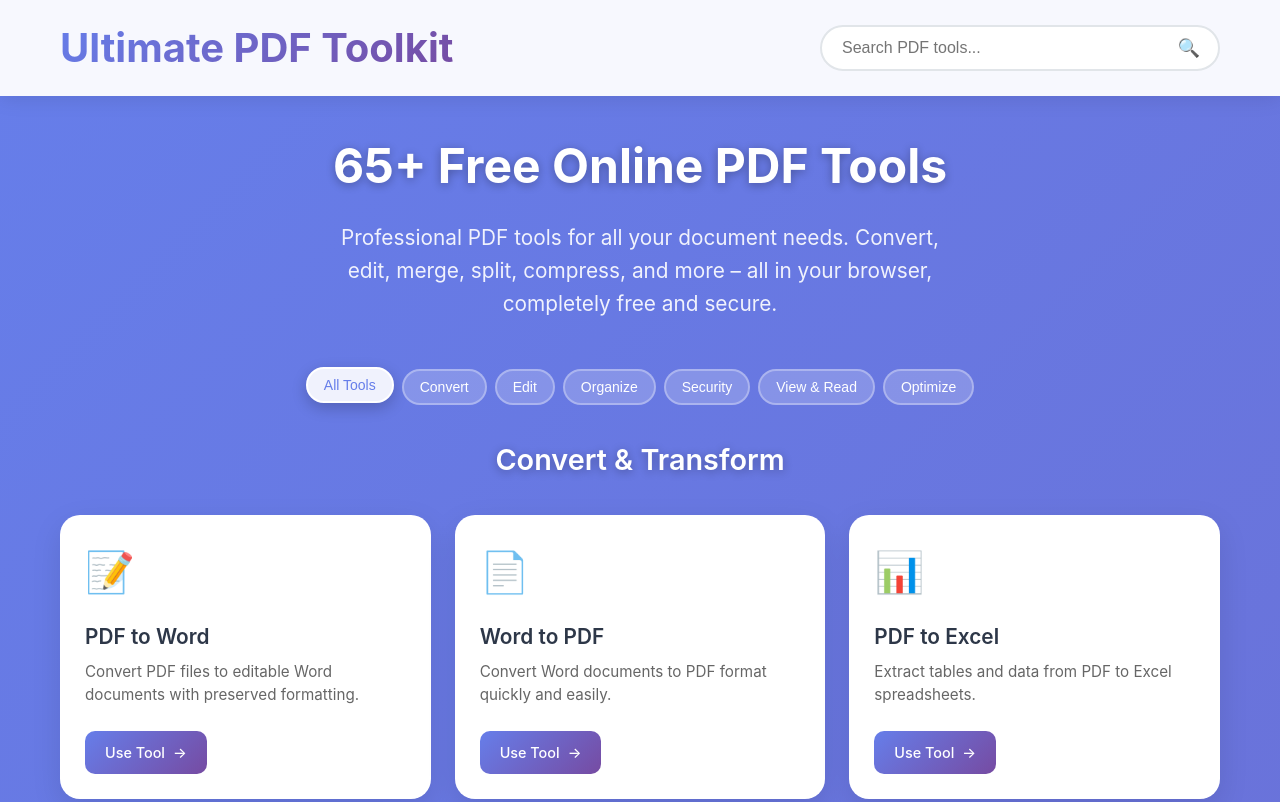
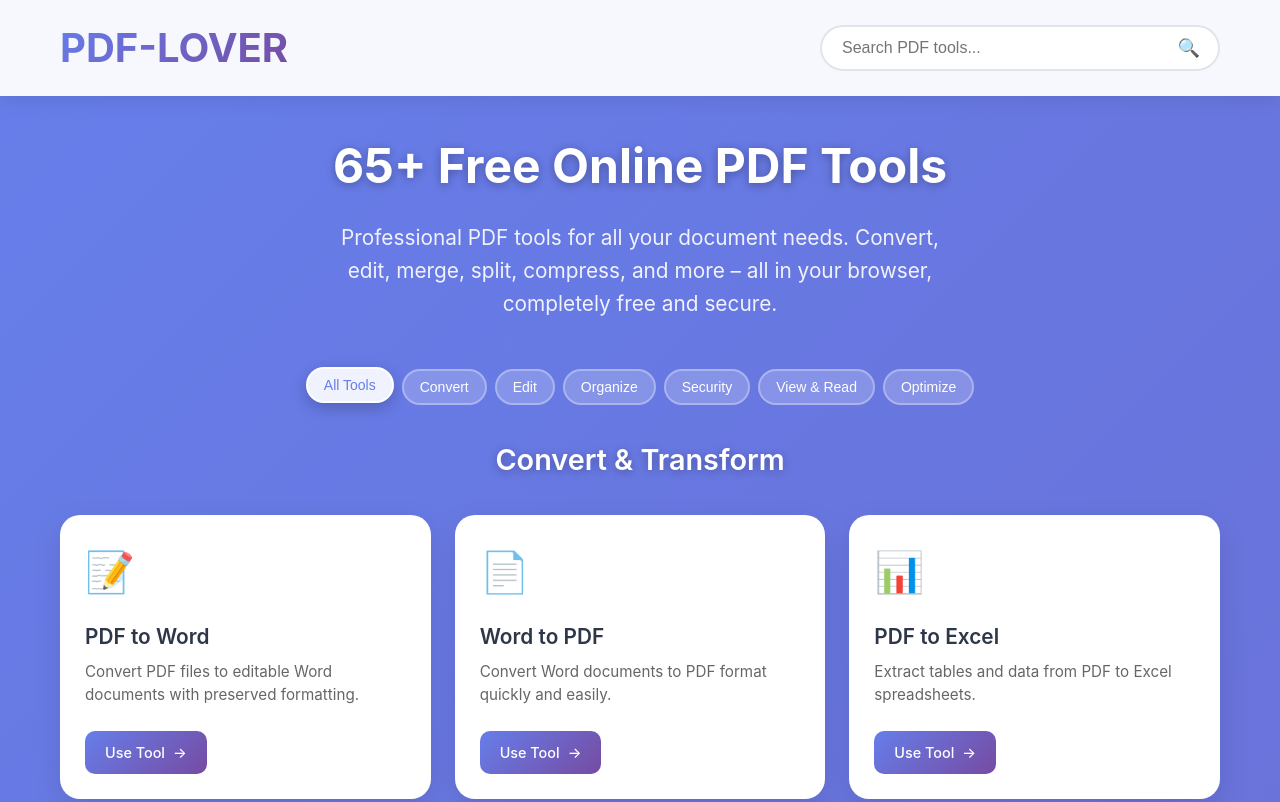
Before and after one commit to pavanvanarse/PDF-LOVER, a plain HTML site: page index.html in a window 1280 px wide. Shown: the top 802 px of the page. Drawn offline with Linux system fonts and the light colour scheme.

Commit message:
Update index.html

```diff
--- a/index.html
+++ b/index.html
@@ -5,11 +5,11 @@
     <meta name="viewport" content="width=device-width, initial-scale=1.0">
     <meta name="description" content="Explore 65+ free online PDF tools like merge, split, compress, convert, OCR, watermark, annotate, and more — 100% browser-based, secure and responsive.">
     <meta name="keywords" content="PDF tools, merge PDF, split PDF, compress PDF, convert PDF, online PDF editor, free PDF tools">
-    <meta name="author" content="Ultimate PDF Toolkit">
-    <meta property="og:title" content="Ultimate PDF Toolkit – Free 65+ PDF Tools Online">
+    <meta name="author" content="PDF-LOVER">
+    <meta property="og:title" content="PDF-LOVER – Free 65+ PDF Tools Online">
     <meta property="og:description" content="Explore 65+ free online PDF tools like merge, split, compress, convert, OCR, watermark, annotate, and more — 100% browser-based, secure and responsive.">
     <meta property="og:type" content="website">
-    <title>Ultimate PDF Toolkit – Free 65+ PDF Tools Online</title>
+    <title>PDF-LOVER – Free 65+ PDF Tools Online</title>
 
     <style>
         * {
@@ -344,7 +344,7 @@
     <header role="banner">
         <div class="container">
             <div class="header-content">
-                <h1>Ultimate PDF Toolkit</h1>
+                <h1>PDF-LOVER</h1>
                 <div class="search-container">
                     <input
                         type="search"
@@ -390,7 +390,7 @@
 
     <footer role="contentinfo">
         <div class="container">
-            <p>&copy; 2025 Ultimate PDF Toolkit. All rights reserved. Free online PDF tools for everyone.</p>
+            <p>&copy; 2025 PDF-LOVER. All rights reserved. Free online PDF tools for everyone.</p>
         </div>
     </footer>
 
```
